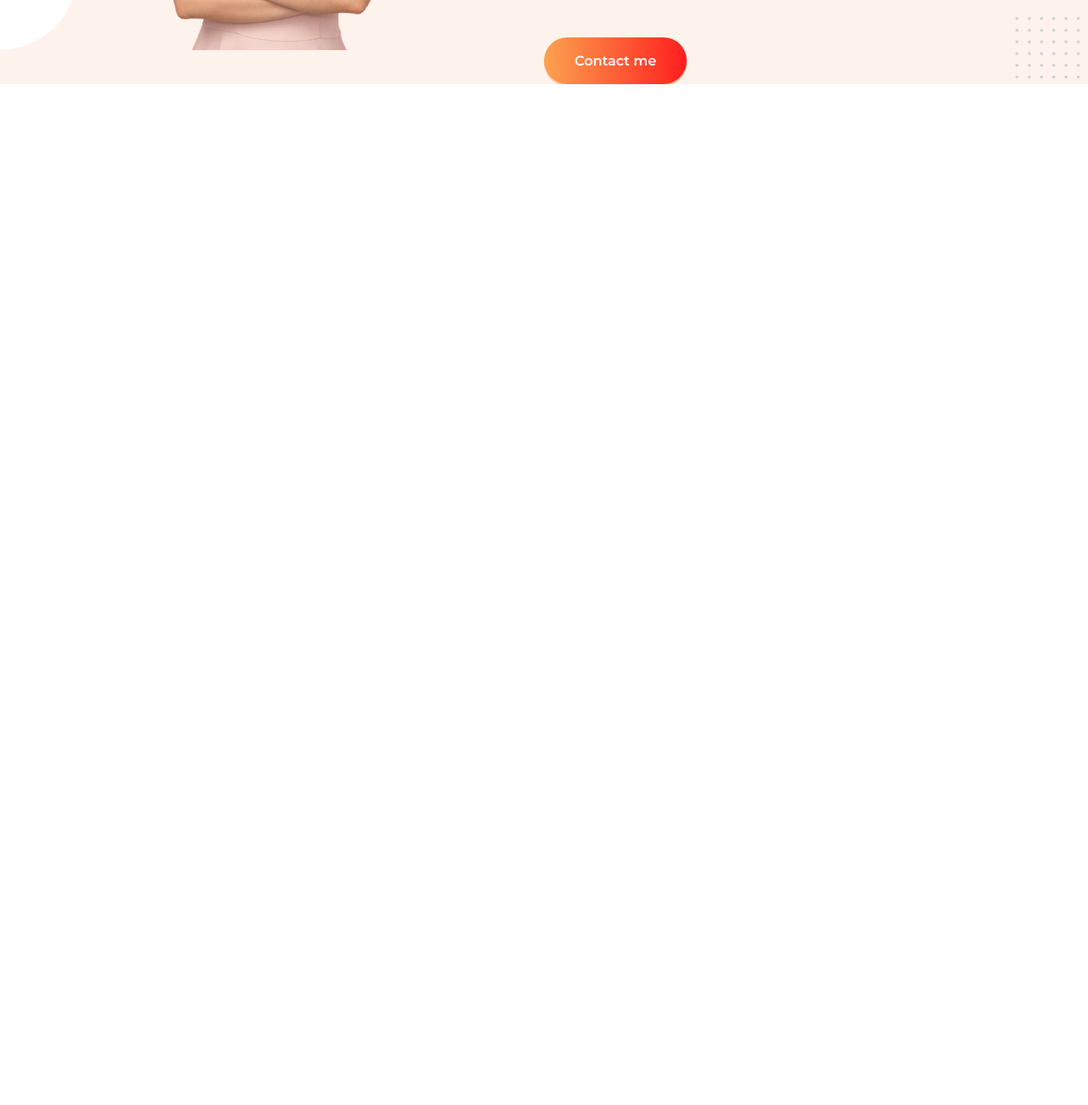
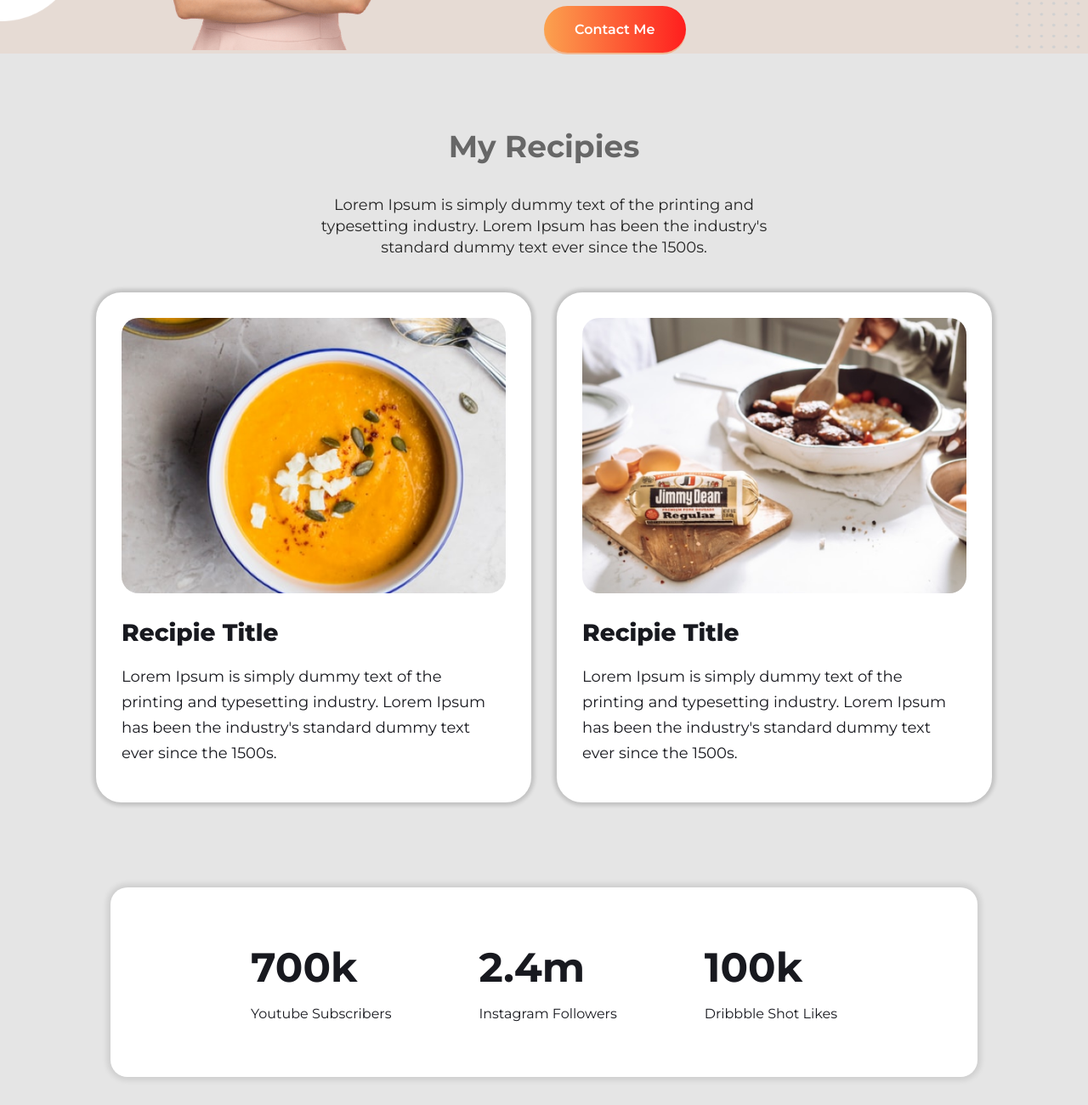
Before and after one commit to tahmina-97/eat-healthy, a plain HTML site: page index.html in a window 1280 px wide. Shown: the part 1100-2400 px from the top of the page at 85% size. Before the commit the page ends 1199 px from the top, so only its background shows below. Drawn offline with Linux system fonts and the light colour scheme.

Commit message:
fourth section

```diff
--- a/index.html
+++ b/index.html
@@ -30,10 +30,56 @@
         <div class="half-width right-div">
             <h2>About Me</h2>
             <p>Lorem ipsum dolor sit amet, consectetur adipiscing elit. Condimentum diam orci pretium a pharetra, feugiat cursus. Dictumst risus, sem egestas odio cras adipiscing vulputate. Nisi, risus in suscipit non. Non commodo volutpat, pharetra, vel.</p>
-            <a class="btn" href="https://www.foodpanda.com/">Contact me</a>
+            <a class="btn" href="https://www.foodpanda.com/">Contact Me</a>
         </div>
 
     </section>
 
+    <section id="recipie-section">
+
+        <div class="recipie-heading">
+            <h2>My Recipies</h2>
+            <p>Lorem Ipsum is simply dummy text of the printing and typesetting industry. Lorem Ipsum has been the industry's standard dummy text ever since the 1500s.</p>
+        </div>
+
+        <div class="image-container">
+            <div class="image-box">
+                <img src="images/food-img-two.png" alt="">
+                <div class="image-content">
+                    <h4>Recipie Title</h4>
+                    <p>Lorem Ipsum is simply dummy text of the printing and typesetting industry. Lorem Ipsum has been the industry's standard dummy text ever since the 1500s.</p>
+                </div>
+            </div>
+
+            <div class="image-box">
+                <img src="images/food-img-one.jpg" alt="">
+                <div class="image-content">
+                    <h4>Recipie Title</h4>
+                    <p>Lorem Ipsum is simply dummy text of the printing and typesetting industry. Lorem Ipsum has been the industry's standard dummy text ever since the 1500s.</p>
+                </div>
+            </div>
+        </div>
+
+    </section>
+
+    <section id="follower-section">
+        <div class="follower-container">
+            <div class="media">
+                <h1>700k</h1>
+                <p>Youtube Subscribers</p>
+            </div>
+
+            <div class="media">
+                <h1>2.4m</h1>
+                <p>Instagram Followers</p>
+            </div>
+
+            <div class="media">
+                <h1>100k</h1>
+                <p>Dribbble Shot Likes</p>
+            </div>
+
+        </div>
+    </section>
 </body>
 </html>
--- a/style.css
+++ b/style.css
@@ -9,6 +9,7 @@
 }
 body{
     font-family: 'Montserrat', sans-serif;
+    background-color: #E5E5E5;
 }
 
 /* ########### header section styling #################### */
@@ -70,11 +71,7 @@ body{
 
 /* ########### about section styling #################### */
 
-#about-section{
-    background-image: url(images/about-bg.png);
-    background-repeat: no-repeat;
-    background-size: 100% 100%;
-}
+
 #about-section img{
     width: 40%;
     /* margin-left: 30%; */
@@ -84,20 +81,112 @@ body{
 }
 
 .right-div{
-    margin-top: 8%;
+    margin-top: 6%;
 }
 #about-section h2{
     font-size: 40px;
     font-weight: 700;
     color:#707070;
-    margin-bottom: 32px;
+    margin-bottom: 30px;
 }
 
 #about-section p{
     width: 62%;
     line-height: 32px;
+    font-size: 16px;
+    font-weight: 400;
+    color: #18191F;
+    margin-bottom: 60px;
+}
+
+#about-section{
+    background-image: url(images/about-bg.png);
+    background-repeat: no-repeat;
+    background-size: 100% 100%;
+    margin-bottom: 72px;
+}
+
+/* ########### recipie section styling #################### */
+
+.recipie-heading{
+    width: 50%;
+    margin: 0 auto;
+    text-align: center;
+    padding: 10px 30px;
+    margin-bottom: 30px;
+}
+
+.recipie-heading h2{
+    padding: 5px 20px;
+    margin-bottom: 30px;
+    font-size: 36px;
+    font-weight: 700;
+    color: #676767;
+}
+
+.recipie-heading p{
     font-size: 18px;
     font-weight: 400;
+    line-height: 25px;
+    color: #252525;
+}
+
+#recipie-section .image-container{
+    display: flex;
+    justify-content: center;
+    width: 100%;
+}
+
+.image-box{
+    width: 40%;
+    height: 600px;
+    border-radius: 30px;
+    background-color: #FFFFFF;
+    border: 30px solid #FFFFFF;
+    margin: 0 15px;
+    box-shadow: 0 0 4px 4px rgba(0, 0, 0, 0.15);
+}
+
+.image-box img{
+    width: 100%;
+    height: 60%;
+    object-fit: cover;
+    object-position: center;
+    border-radius: 20px;
+}
+
+.image-box .image-content{
+    margin-top: 25px ;
     color: #18191F;
-    margin-bottom: 70px;
 }
+
+.image-content h4{
+    font-size: 28px;
+    font-weight: 800;
+    margin-bottom:20px;
+}
+.image-content p{
+    font-size: 18px;
+    line-height: 30px;
+}
+
+/* ########### follower section styling #################### */
+
+#follower-section{
+    margin: 100px 130px;
+    background-color: #FFFFFF;
+    border-radius: 20px;
+    padding: 65px 165px;
+    box-shadow: 0 0 6px 4px rgba(0, 0, 0, 0.1);
+}
+
+#follower-section .follower-container{
+    display: flex;
+    justify-content: space-between;
+    color: #18191F;
+}
+.media h1{
+    font-size: 48px;
+    font-weight: 700;
+    margin-bottom: 16px;
+}
```
